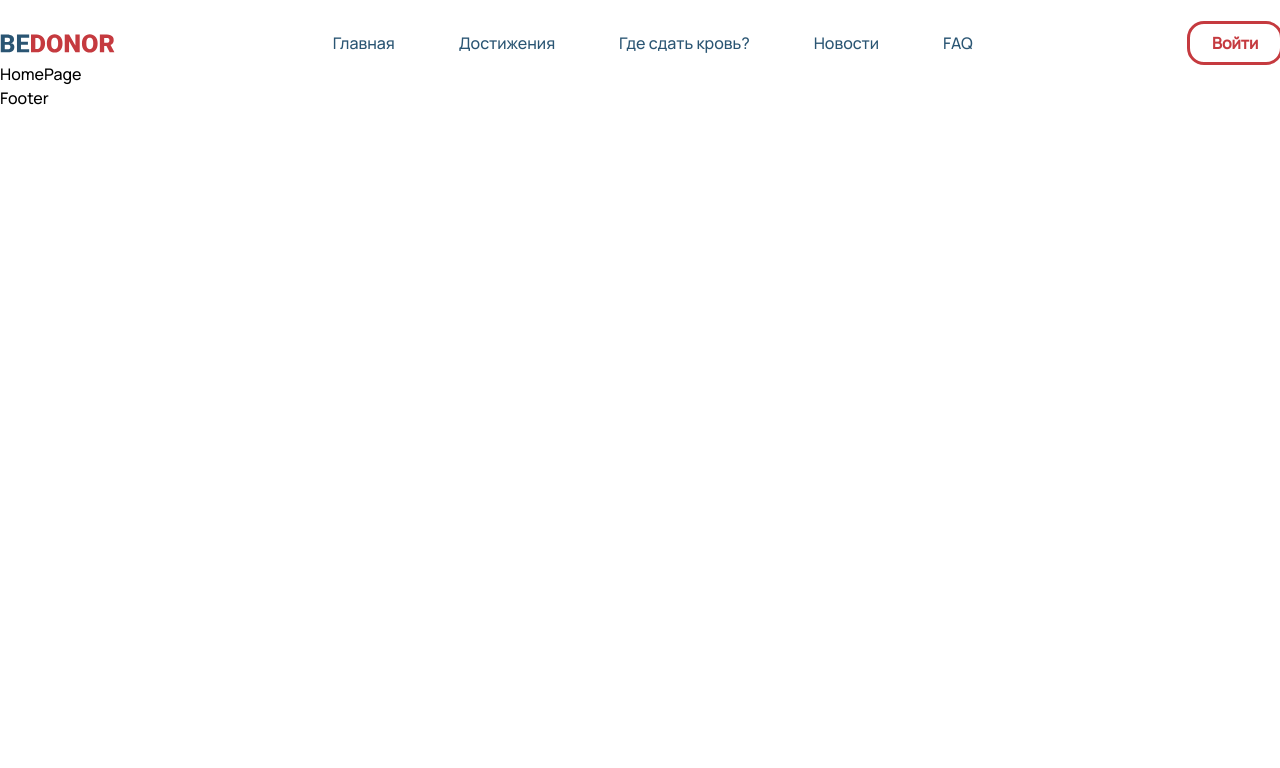
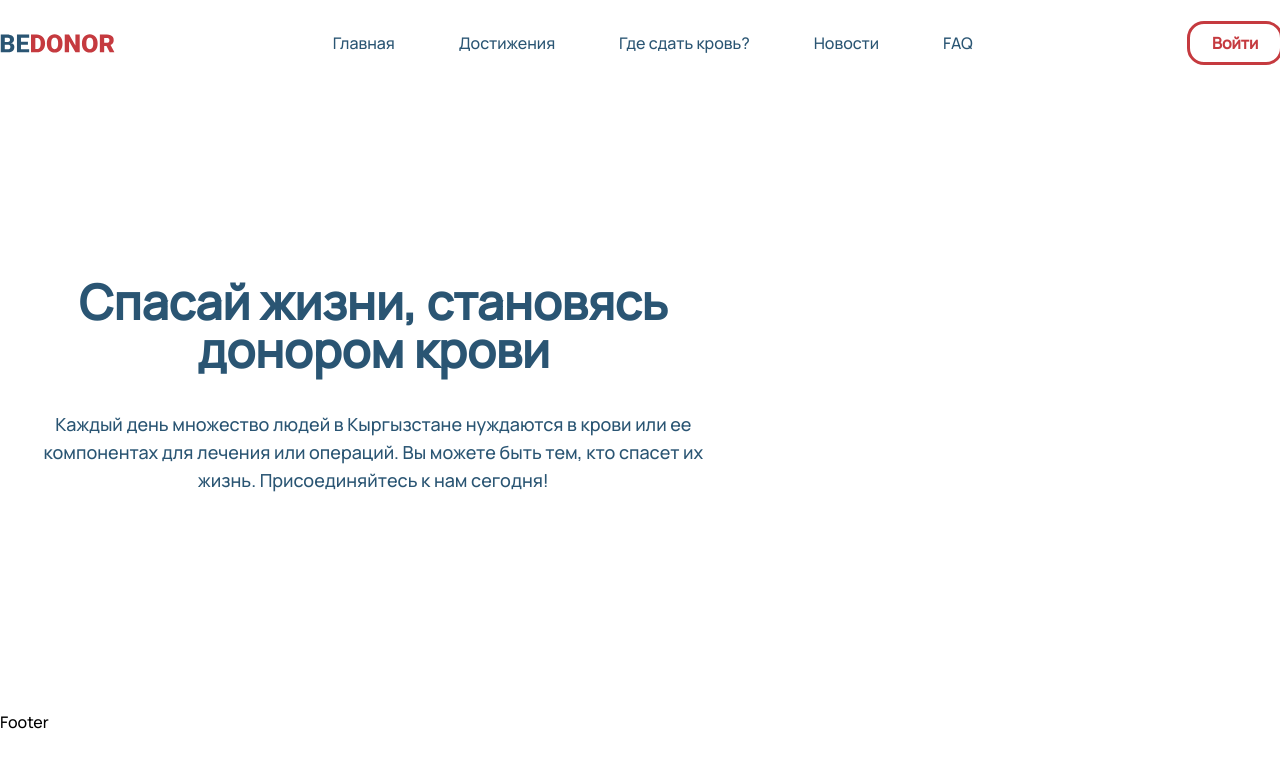
Before and after one commit to jantay04/bedonor, a React (Create React App) app: page / in a window 1280 px wide. Shown: the top 768 px of the page. Built offline with nearby package versions, Linux system fonts and the light colour scheme.

Commit message:
Done first mainsection

```diff
--- /dev/null
+++ b/src/components/Layout/MainSections/index.tsx
@@ -0,0 +1,28 @@
+// import Button from '@mui/material/Button/Button'
+// import Checkbox from '@mui/material/Checkbox/Checkbox'
+import React from 'react'
+// import pic1 from './assets/pic1.svg'
+
+type Props = {}
+
+function MainSections({ }: Props) {
+    return (
+        <div className='max-w-7xl mx-auto p-4 my-[200px]'>
+            <div className='grid grid-cols-12 gap-[32px] max-sm:gap-[10px] '>
+                <div className='col-span-7 max-lg:col-span-12 text-center'>
+                    <h1 className='text-[#2A5573] text-5xl font-bold max-md:text-4xl max-[520px]:text-2xl'>Спасай жизни, становясь донором крови</h1>
+                    <p className='hover:text-red-700 text-[#2A5573] text-lg  mt-9 font-medium'>Каждый день множество людей в Кыргызстане нуждаются
+                        в крови или ее компонентах для лечения или операций.
+                        Вы можете быть тем, кто спасет их жизнь.
+                        Присоединяйтесь к нам сегодня!</p>
+                    {/* <Button  variant="contained" color="secondary" size="large" sx={{ textTransform: "none", marginTop:'36px', borderRadius: '16px', fontSize: '14px', padding: '16px 40px' }}>Стать донором</Button> */}
+                </div>
+                <div className='col-span-5 max-lg:col-span-12 max-lg:order-first flex justify-center items-center '>
+                    {/* <img src={pic1} className='w-full' alt="graphic" /> */}
+                </div>
+            </div>
+        </div>
+    )
+}
+
+export default MainSections
--- a/src/pages/HomePage.tsx
+++ b/src/pages/HomePage.tsx
@@ -1,12 +1,13 @@
 import React from "react";
 import MainLayout from "../components/Layout/MainLayout";
+import MainSections from "../components/Layout/MainSections";
 
 type Props = {};
 
 const HomePage = (props: Props) => {
   return (
     <MainLayout>
-      <div>HomePage</div>
+      <MainSections/>
     </MainLayout>
   );
 };
```
Also changed, not shown: 1 other file (tests, documents, lock files or other folders).
